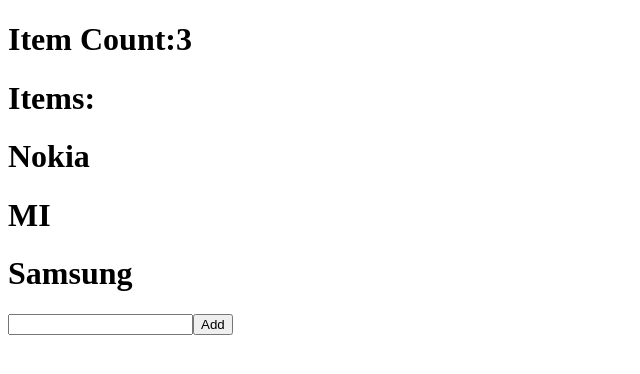
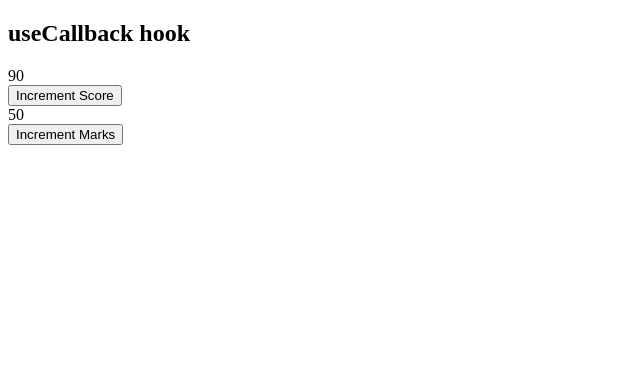
Before and after one commit to ramakrishna-java/onlineshopping-react, a React (Vite) app: page / in a window 1280 px wide. Shown: the top 374 px of the page, without its empty margins (0-640 px from the left). Built offline with nearby package versions, Linux system fonts and the light colour scheme.

Commit message:
useContext demo

```diff
--- /dev/null
+++ b/src/23_hooks_useCallback/App.jsx
@@ -0,0 +1,35 @@
+import React,{useState, useCallback} from 'react'
+import ButtonComponent from './ButtonComponent'
+
+const App = () => {
+    const [score, setScore]= useState(90)
+    const [marks, setMarks]= useState(50)
+
+    const incrementMarks = useCallback( ()=>{ //useCallback stores the function obj reference
+        setMarks(marks+1)
+    }, [marks])
+
+    const incrementScore= useCallback(()=>{
+        setScore(score+1)
+    }, [score])
+
+    //const incrementScore = ()=>setScore(score+1)
+    //const incrementMarks =()=>setMarks(marks+1)
+
+
+  return (
+    <div>
+        <h2> useCallback hook</h2>
+        <div>
+            <span>{score}</span>
+            <ButtonComponent handleClick={incrementScore}>Increment Score</ButtonComponent>
+        </div>
+        <div>
+            <span>{marks}</span>
+            <ButtonComponent handleClick={incrementMarks}>Increment Marks</ButtonComponent>
+        </div>
+    </div>
+  )
+}
+
+export default App
--- /dev/null
+++ b/src/23_hooks_useCallback/ButtonComponent.jsx
@@ -0,0 +1,14 @@
+import React from 'react'
+
+const ButtonComponent = ({handleClick, children}) => {
+    console.log('Rendaring Button, '+children)
+  return (
+    <div>
+        <button onClick={handleClick}>{children}</button>
+
+    </div>
+  )
+}
+
+//export default ButtonComponent
+export default React.memo(ButtonComponent)
--- a/src/main.jsx
+++ b/src/main.jsx
@@ -27,8 +27,9 @@
 //import App from './19_lazyLoading_CodeSplitting/App'
 //import App from './20_contextApi/App'
 //import App from './21_a_useContext/App'
-import App from './21_b_contextApiUseContext/App'
+//import App from './21_b_contextApiUseContext/App'
 //import App from './22_pureComponents/App'
+import App from './23_hooks_useCallback/App'
 //import App from './28_portal/App'
 
 createRoot(document.getElementById('root')).render(
```
